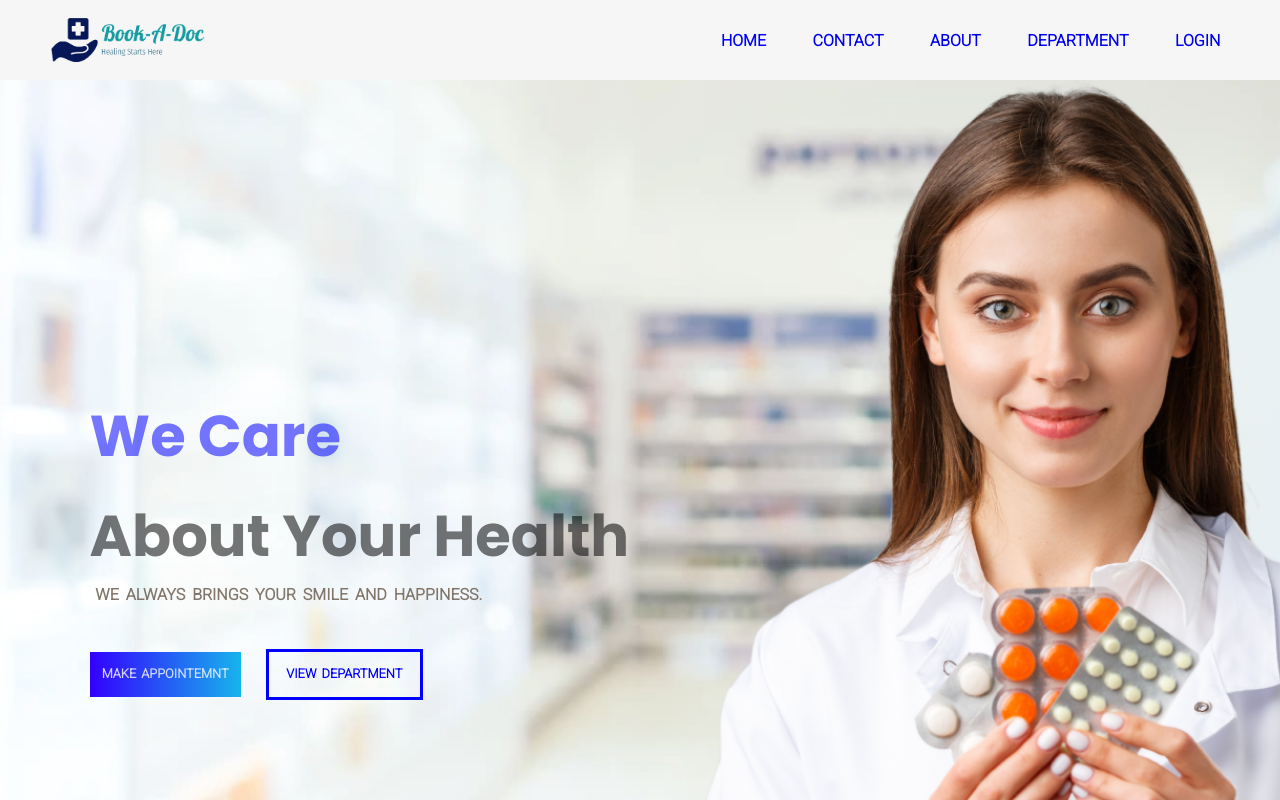
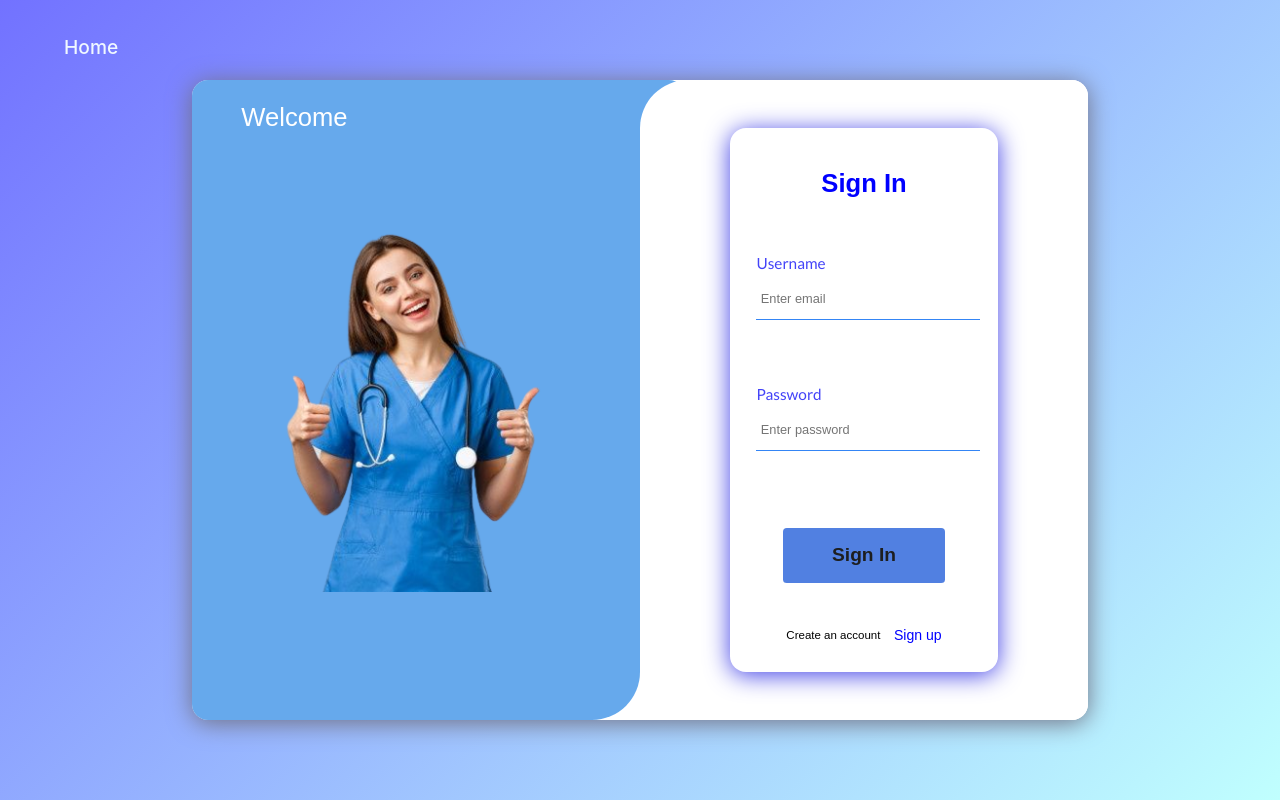
Before and after one commit to SN-Development/ReacctDevelopment-book-a-doc, a React (Create React App) app in the folder sn-care/: page / in a window 1280 px wide. Shown: the top 800 px of the page. Built offline with nearby package versions, Linux system fonts and the light colour scheme; no server answers; a web font is replaced by a local one.

Commit message:
book-a-doc

```diff
--- a/sn-care/src/App.js
+++ b/sn-care/src/App.js
@@ -17,9 +17,9 @@ function App() {
   return (
     <div className="App" id='App'>
       <Routes>
-        <Route path='/' element={<HomePage></HomePage>}></Route>
+        <Route path='/login' element={<HomePage></HomePage>}></Route>
         <Route path='/register' element={<RegisterPage></RegisterPage>}></Route>
-        <Route path='/login' element={<Login></Login>}></Route>
+        <Route path='/' element={<Login></Login>}></Route>
         <Route path='/about' element={<About></About>}></Route>
         <Route path='/loading' element={<Loading ></Loading>}></Route>
         <Route path='/success-alert' element={<SuccessAlert work='Registeration' description ='Now you can use your credentials to login to the system.' navigation='/login'></SuccessAlert>}></Route>
```
Also changed, not shown: 7 other files (tests, documents, lock files or other folders).
